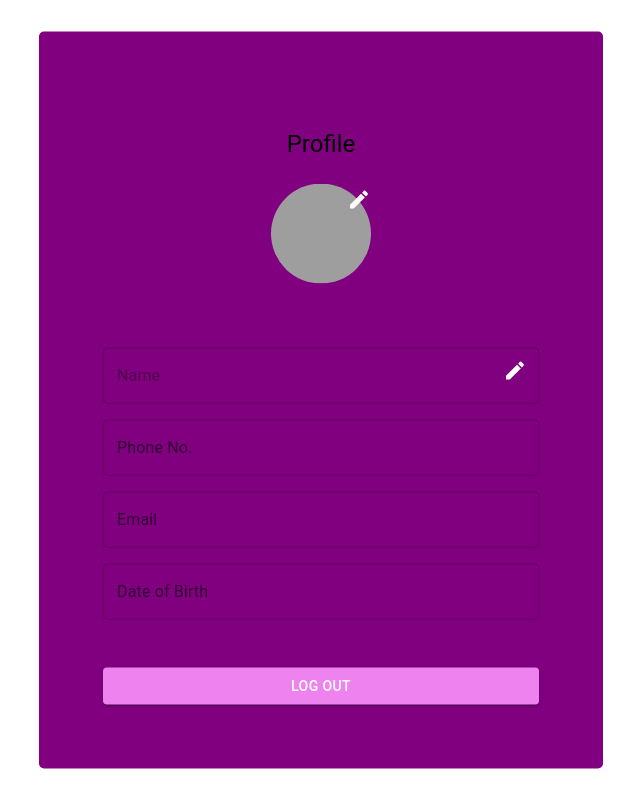
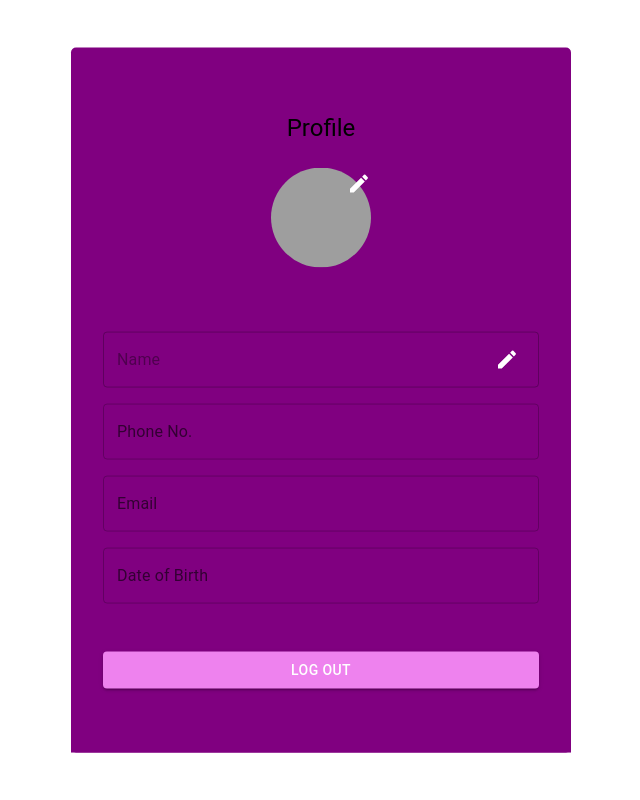
Before and after one commit to Ridham1195/PractNitWork, a React (Create React App) app: page / in a window 1280 px wide. Shown: the whole page, without its empty margins (319-959 px from the left). Built offline with nearby package versions, Linux system fonts and the light colour scheme; grey boxes are pictures that could not be loaded.

Commit message:
2nd commit

```diff
--- a/src/Components/ProfilePage/ProfilePage.jsx
+++ b/src/Components/ProfilePage/ProfilePage.jsx
@@ -47,7 +47,7 @@ function ProfilePage() {
       width: '50%',
       maxWidth: '500px',
       backgroundColor: 'purple',
-      padding: '2rem',
+      padding: '0rem',
       borderRadius: '5px'
     }}>
       <Container maxWidth="sm" sx={{
@@ -97,7 +97,7 @@ function ProfilePage() {
           width: '100%'
         }}>
 
-        <Grid item xs={12} sm={12}>
+        <Grid item xs={12} sm={12} style={{ position: 'relative' }}>
 
             <TextField
               fullWidth
@@ -110,8 +110,8 @@ function ProfilePage() {
               onClick={handleNameEditClick}
               sx={{
                 position: 'absolute',
-                top: '46%',
-                right: '3.5rem',
+                top: '60%',
+                right: '0rem',
                 transform: 'translateY(-50%)',
                 backgroundColor: 'transparent',
                 color: 'white'
@@ -136,7 +136,7 @@ function ProfilePage() {
 
           <Grid item xs={12} sm={12}>
             <Button variant="contained" fullWidth sx={{
-              marginTop: '2rem', background: 'violet'
+              marginTop: '2rem', background: 'violet', marginBottom: '2rem'
             }}>
               Log Out
             </Button>
```
